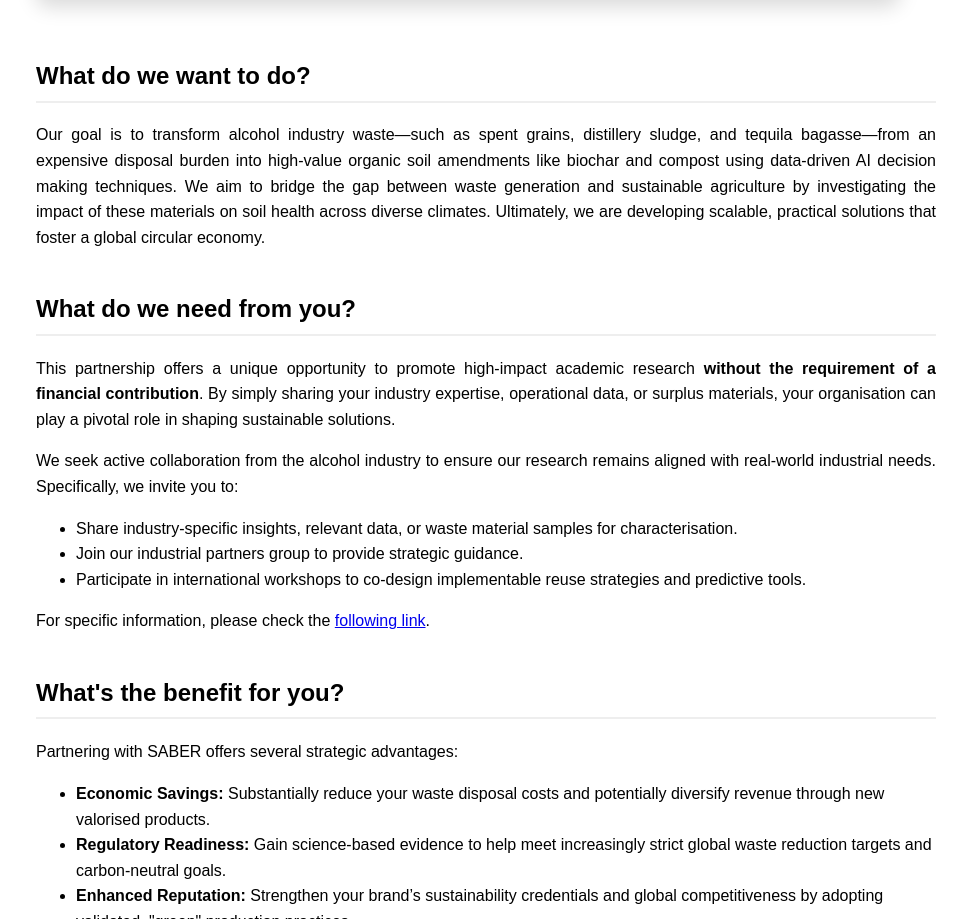
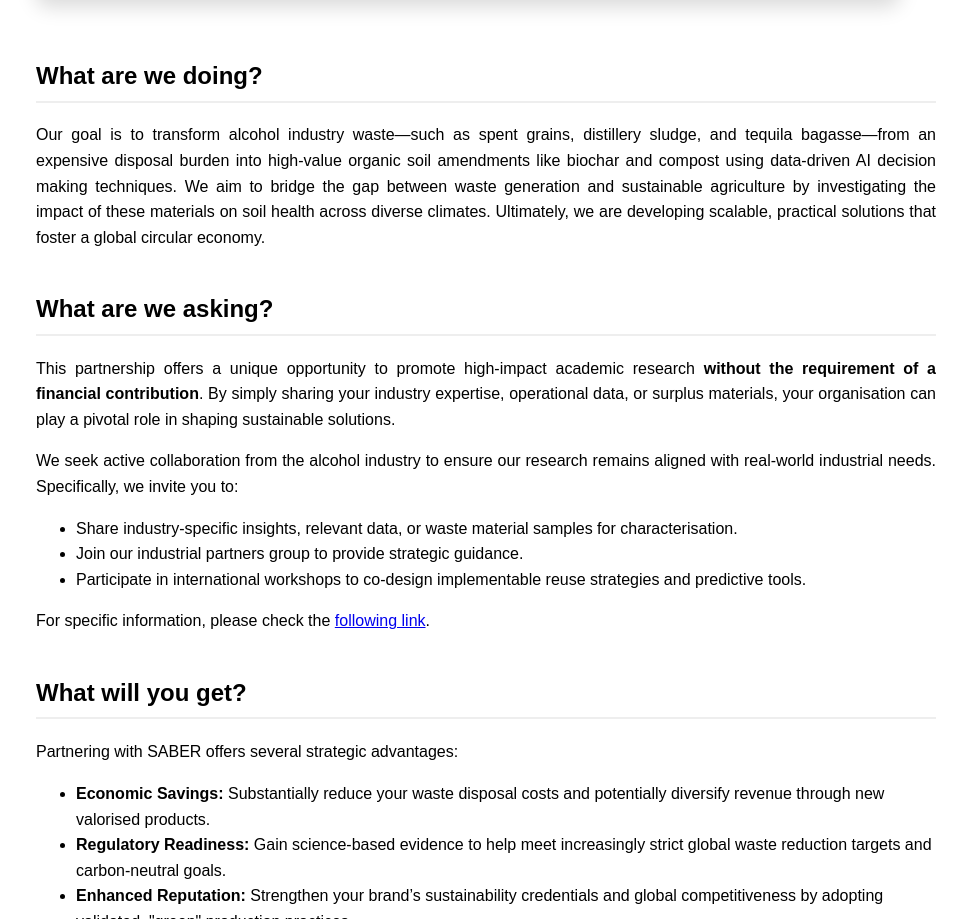
Before and after one commit to carlosfmorenog/saber, a plain HTML site: page index.html in a window 1280 px wide. Shown: the part 543-1462 px from the top of the page, without its empty margins (154-1121 px from the left). Drawn offline with Linux system fonts and the light colour scheme.

Commit message:
Update index.html

```diff
--- a/index.html
+++ b/index.html
@@ -470,12 +470,12 @@ function toggleMenu() {
 </header>
 
 <section id="what-do-we-want">
-<h2>What do we want to do?</h2>
+<h2>What are we doing?</h2>
 <p align="justify">Our goal is to transform alcohol industry waste—such as spent grains, distillery sludge, and tequila bagasse—from an expensive disposal burden into high-value organic soil amendments like biochar and compost using data-driven AI decision making techniques. We aim to bridge the gap between waste generation and sustainable agriculture by investigating the impact of these materials on soil health across diverse climates. Ultimately, we are developing scalable, practical solutions that foster a global circular economy.</p>
 </section>
 
 <section id="what-we-need">
-<h2>What do we need from you?</h2>
+<h2>What are we asking?</h2>
 <p align="justify">This partnership offers a unique opportunity to promote high-impact academic research <strong>without the requirement of a financial contribution</strong>. By simply sharing your industry expertise, operational data, or surplus materials, your organisation can play a pivotal role in shaping sustainable solutions. </p>
 <p align="justify">We seek active collaboration from the alcohol industry to ensure our research remains aligned with real-world industrial needs. Specifically, we invite you to: </p>
 <ul>
@@ -488,7 +488,7 @@ function toggleMenu() {
 </section>
 
 <section id="benefits">
-<h2>What's the benefit for you?</h2>
+<h2>What will you get?</h2>
 <p>Partnering with SABER offers several strategic advantages:
 <ul>
 <li><strong>Economic Savings:</strong> Substantially reduce your waste disposal costs and potentially diversify revenue through new valorised products.</li>
```
